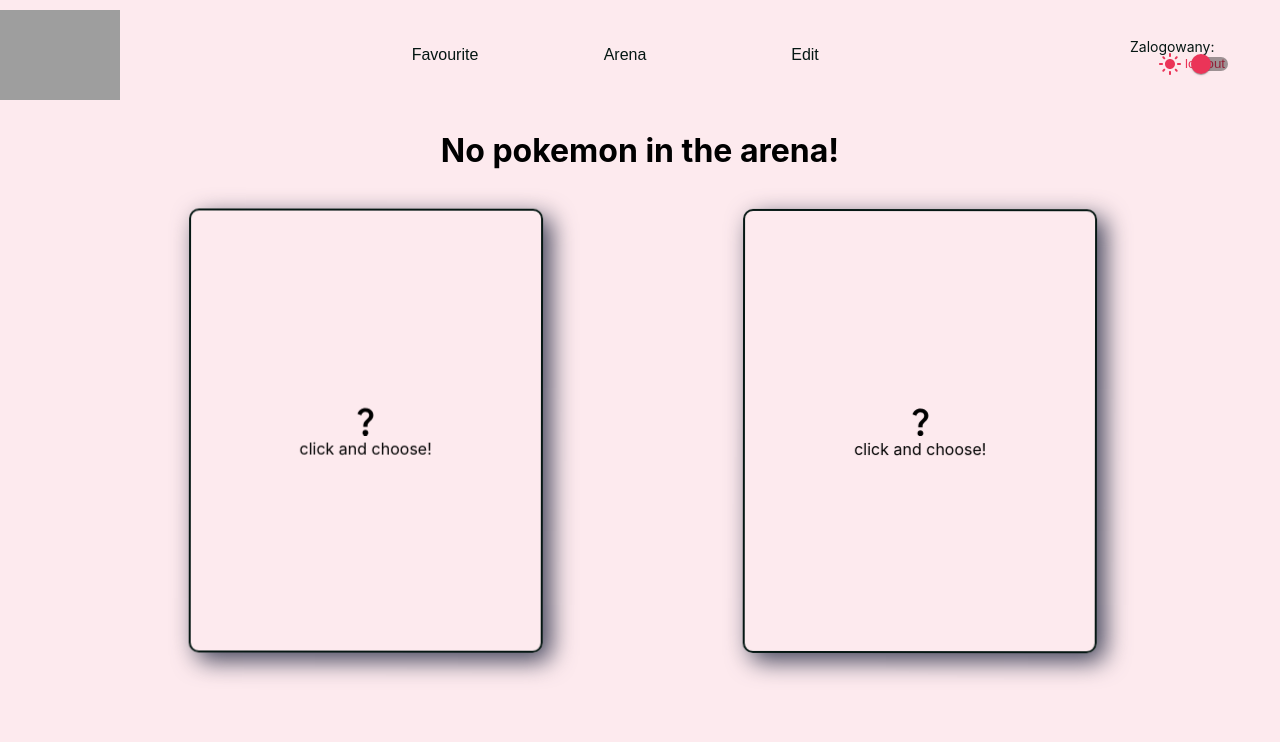
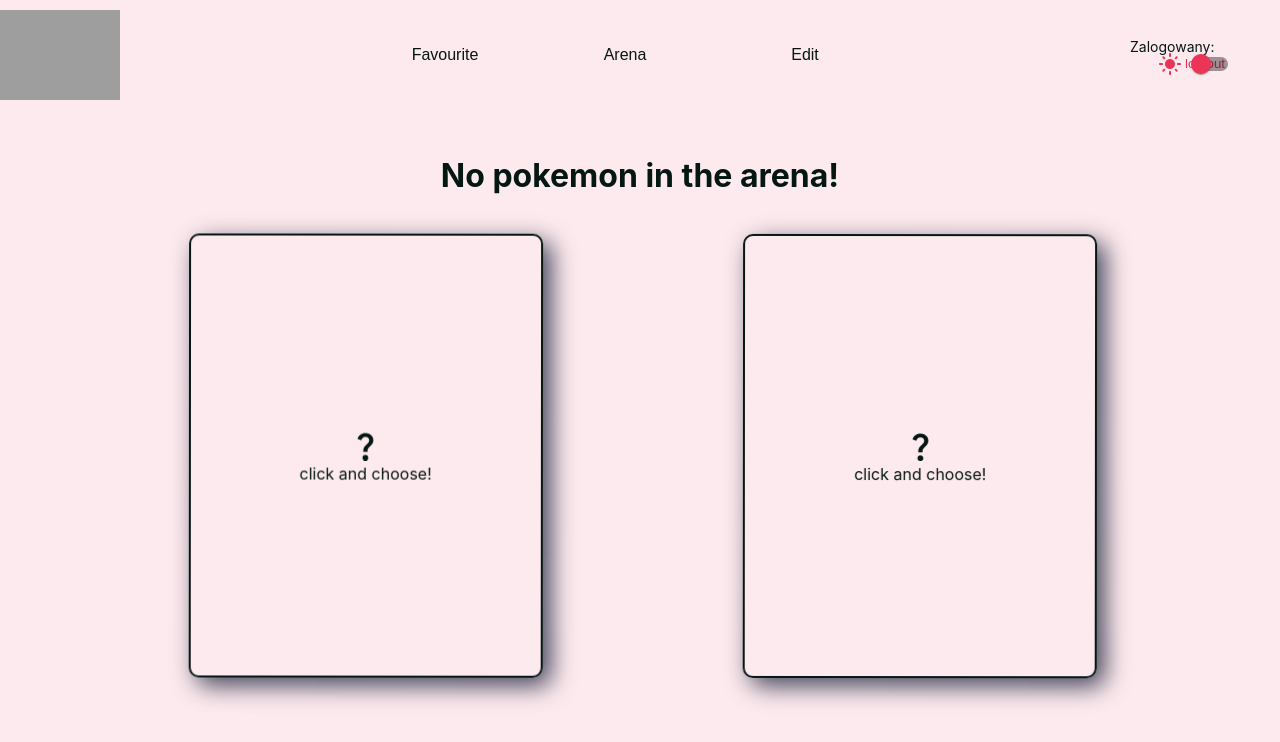
Before and after one commit to Szymon0C/PokeApp, a React (Create React App) app: page /arena in a window 1280 px wide. Shown: the top 742 px of the page. Built offline with nearby package versions, Linux system fonts and the light colour scheme; grey boxes are pictures that could not be loaded.

Commit message:
24.09 update#4

```diff
--- a/src/components/navigation/components/arena/Arena.js
+++ b/src/components/navigation/components/arena/Arena.js
@@ -53,7 +53,7 @@
     <S.ArenaWrapper>
       {arenaPokemons.length === 0 && (
         <>
-          <h1>No pokemon in the arena!</h1>
+          <S.Message theme={theme}>No pokemon in the arena!</S.Message>
         </>
       )}
 
@@ -72,7 +72,7 @@
               navigate("/arena-choose");
             }}
           >
-            <S.Wrapper>
+            <S.Wrapper theme={theme}>
               <QuestionMarkIcon fontSize="large" />
               <span>click and choose!</span>
             </S.Wrapper>
@@ -93,7 +93,7 @@
               navigate("/arena-choose");
             }}
           >
-            <S.Wrapper>
+            <S.Wrapper theme={theme}>
               <QuestionMarkIcon fontSize="large" />
               <span>click and choose!</span>
             </S.Wrapper>
@@ -103,9 +103,12 @@
 
       {winner && (
         <S.ButtonWrapper>
-          <S.StyledButton onClick={whoWin}>Let's fight</S.StyledButton>
+          <S.StyledButton theme={theme} onClick={whoWin}>
+            Let's fight
+          </S.StyledButton>
           <Link to={"/"}>
             <S.ClearButton
+              theme={theme}
               onClick={() => {
                 setArenaPokemons([]);
               }}
--- a/src/components/navigation/components/arena/style.js
+++ b/src/components/navigation/components/arena/style.js
@@ -1,6 +1,7 @@
 import styled from "styled-components";
 
 const ArenaWrapper = styled.div`
+  padding-top: 25px;
   display: flex;
   flex-direction: column;
   align-items: center;
@@ -56,11 +57,20 @@
   background: none;
   font-size: 16px;
   border-radius: 5px;
-  border: 1px solid #000;
+  border: ${(props) => {
+    return "1px solid" + props.theme.color;
+  }};
+  color: ${(props) => {
+    return props.theme.color;
+  }};
   &:hover {
     transform: scale(1.1);
-    border: 1px solid #eb3458;
-    color: #eb3458;
+    border: ${(props) => {
+      return "1px solid" + props.theme.color2;
+    }};
+    color: ${(props) => {
+      return props.theme.color2;
+    }};
   }
 `;
 const StyledButton = styled.button`
@@ -69,13 +79,22 @@
   font-size: 16px;
   background: none;
   border-radius: 5px;
-  border: 1px solid #000;
+  border: ${(props) => {
+    return "1px solid" + props.theme.color;
+  }};
+  color: ${(props) => {
+    return props.theme.color;
+  }};
   margin-bottom: 60px;
   &:hover {
     transform: scale(1.1);
     bottom: 430px;
-    border: 1px solid #eb3458;
-    color: #eb3458;
+    border: ${(props) => {
+      return "1px solid" + props.theme.color2;
+    }};
+    color: ${(props) => {
+      return props.theme.color2;
+    }};
   }
 `;
 const ButtonWrapper = styled.div`
@@ -108,8 +127,15 @@
   display: flex;
   flex-direction: column;
   align-items: center;
+  color: ${(props) => {
+    return props.theme.color;
+  }};
 `;
-
+const Message = styled.h1`
+  color: ${(props) => {
+    return props.theme.color;
+  }};
+`;
 export {
   ArenaWrapper,
   PokemonsWrapper,
@@ -118,4 +144,5 @@
   ButtonWrapper,
   Placeholder,
   Wrapper,
+  Message,
 };
--- a/src/components/navigation/components/edit/Edit.js
+++ b/src/components/navigation/components/edit/Edit.js
@@ -1,14 +1,17 @@
-import { useState } from "react";
+import { useState, useContext } from "react";
 import PokeData from "../homePage/components/pokeList/PokeData";
 import Input from "../homePage/components/input/Input";
 import * as S from "./style";
+import { ThemeContext } from "../../../../contexts/ThemeContext";
 
 export default function Edit() {
   const [search, setSearch] = useState("");
+  const { theme } = useContext(ThemeContext);
   return (
     <>
-      <h2>Choose Pokemon to edit</h2>
-
+      <S.Wrapper>
+        <S.Message theme={theme}>Choose Pokemon to edit</S.Message>
+      </S.Wrapper>
       <S.PokeListWrapper>
         <Input
           search={(type) => {
@@ -16,6 +19,7 @@
           }}
           result={search}
         />
+
         <PokeData result={search} />
       </S.PokeListWrapper>
     </>
--- a/src/components/navigation/components/edit/style.js
+++ b/src/components/navigation/components/edit/style.js
@@ -6,5 +6,13 @@
   flex-wrap: wrap;
   justify-content: center;
 `;
-
-export { PokeListWrapper };
+const Message = styled.h2`
+  color: ${(props) => {
+    return props.theme.color;
+  }};
+`;
+const Wrapper = styled.div`
+  display: flex;
+  justify-content: center;
+`;
+export { PokeListWrapper, Message, Wrapper };
--- a/src/components/navigation/components/fav/Favourite.js
+++ b/src/components/navigation/components/fav/Favourite.js
@@ -1,12 +1,12 @@
 import { useContext } from "react";
 import Pokemon from "../homePage/components/pokeList/components/pokeList/component/pokemon/Pokemon";
 import { FavouritePokemonContext } from "../../../../contexts/FavouritePokemonsContext";
-
+import { ThemeContext } from "../../../../contexts/ThemeContext";
 import * as S from "./style";
 
 export default function Favourite() {
   const { favPokemons } = useContext(FavouritePokemonContext);
-
+  const { theme } = useContext(ThemeContext);
   return (
     <S.FavWrapper>
       {favPokemons.map((pokemon) => {
@@ -17,7 +17,9 @@
           />
         );
       })}
-      {favPokemons.length === 0 && <h1>No favorite Pokemon</h1>}
+      {favPokemons.length === 0 && (
+        <S.Message theme={theme}>No favorite Pokemon</S.Message>
+      )}
     </S.FavWrapper>
   );
 }
--- a/src/components/navigation/components/fav/style.js
+++ b/src/components/navigation/components/fav/style.js
@@ -6,4 +6,9 @@
   flex-wrap: wrap;
   justify-content: center;
 `;
-export { FavWrapper };
+const Message = styled.h1`
+  color: ${(props) => {
+    return props.theme.color;
+  }};
+`;
+export { FavWrapper, Message };
--- a/src/components/navigation/components/homePage/components/input/Input.js
+++ b/src/components/navigation/components/homePage/components/input/Input.js
@@ -1,10 +1,15 @@
 import TextField from "@mui/material/TextField";
 import { Box } from "@mui/system";
+import { useContext } from "react";
+import { ThemeContext } from "../../../../../../contexts/ThemeContext";
+import * as S from "./style";
 
 export default function Input(props) {
+  const { theme } = useContext(ThemeContext);
   return (
     <Box sx={{ width: "80vw" }}>
-      <TextField
+      <S.StyledInput
+        theme={theme}
         fullWidth
         id="outlined-basic"
         label="Search"
--- /dev/null
+++ b/src/components/navigation/components/homePage/components/input/style.js
@@ -0,0 +1,38 @@
+import styled from "styled-components";
+
+import { TextField } from "@mui/material";
+
+const StyledInput = styled(TextField)`
+  & label.MuiFormLabel-root {
+    color: ${(props) => {
+      return props.theme.color;
+    }};
+  }
+  & .MuiInput-underline:after {
+    border-bottom-color: ${(props) => {
+      return props.theme.color;
+    }};
+  }
+  & .MuiOutlinedInput-root {
+    color: ${(props) => {
+      return props.theme.color2;
+    }};
+    & fieldset {
+      border-color: ${(props) => {
+        return props.theme.color;
+      }};
+    }
+    &:hover fieldset {
+      border-color: ${(props) => {
+        return props.theme.color;
+      }};
+    }
+    &.Mui-focused fieldset {
+      border-color: ${(props) => {
+        return props.theme.color;
+      }};
+    }
+  }
+`;
+
+export { StyledInput };
--- a/src/components/navigation/components/regLog/style.js
+++ b/src/components/navigation/components/regLog/style.js
@@ -19,12 +19,13 @@
   flex-direction: column;
 `;
 const StyledInput = styled.input`
+  background: none;
   border-radius: 5px;
   width: 40vw;
   height: 40px;
   margin: 10px 0 10px 0;
   color: ${(props) => {
-    return props.theme.color;
+    return props.theme.color2;
   }};
   border: ${(props) => {
     return props.error === true
```
